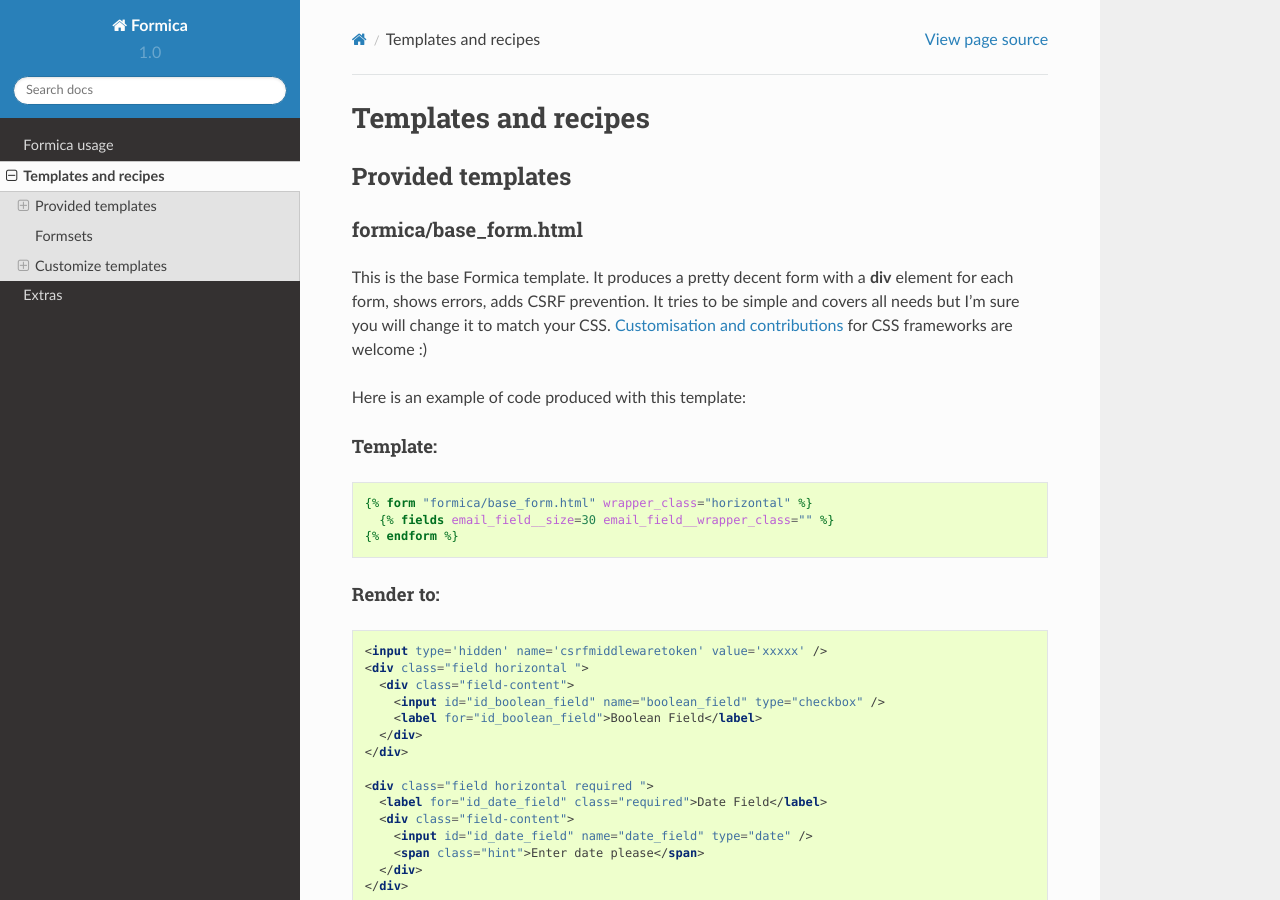
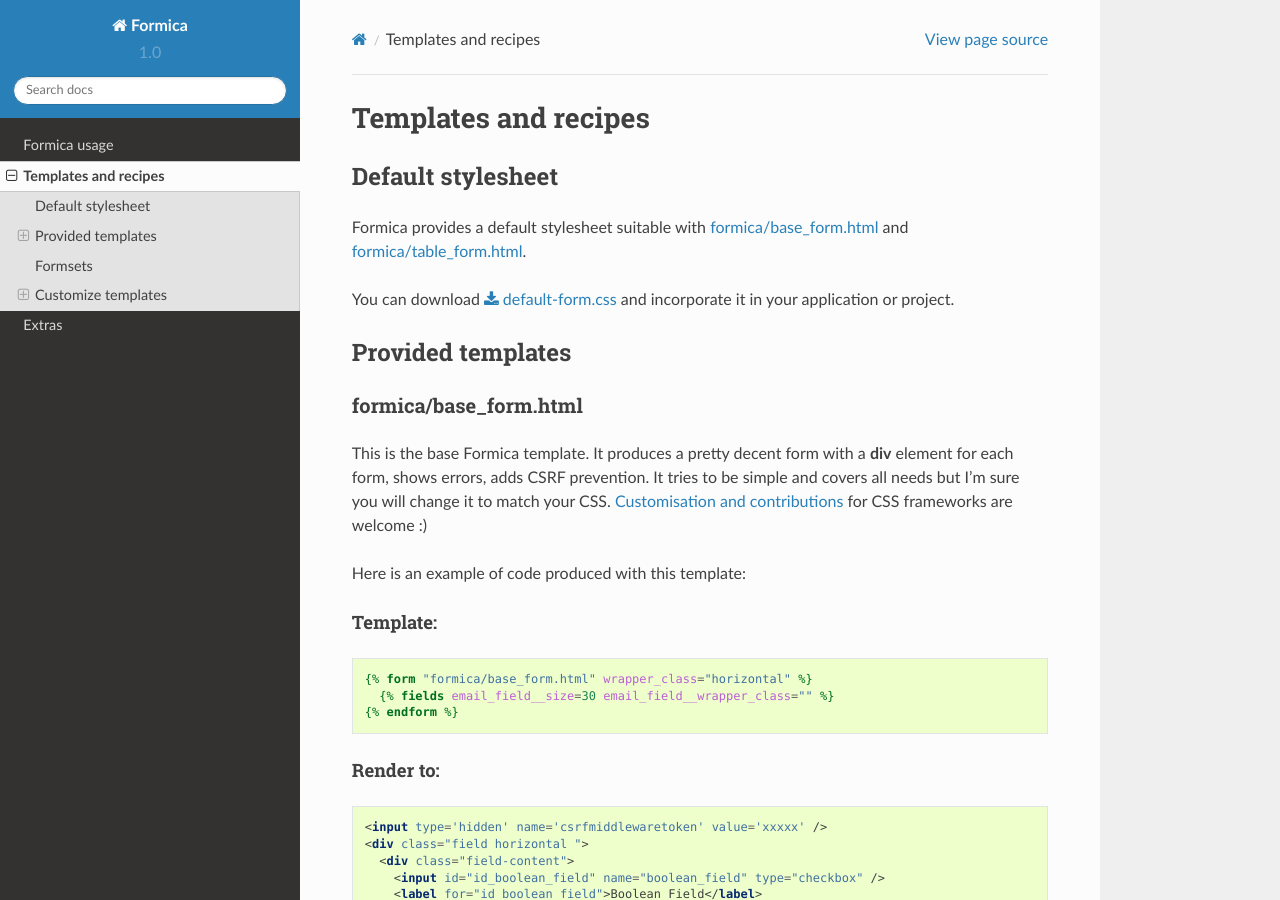
Before and after one commit to olivier-m/formica, a Sphinx documentation site: the page built from docs/templates.rst, in a window 1280 px wide and 900 px high. Built offline with Sphinx 7.4.7 and the Read the Docs theme 2.0.0, drawn with Linux system fonts in a browser that asks for light colours; some of the changed text lies outside the part shown.

```diff
--- a/docs/index.rst
+++ b/docs/index.rst
@@ -22,6 +22,11 @@
 Formica design is heavily based on `Formulation <https://github.com/funkybob/formulation/>`_, a very
 lightweight, yet powerful, solution based on template blocks. All credits should go to
 `Curtis Maloney <https://github.com/funkybob>`_ for this impressive and simple idea.
+
+.. note::
+
+  If you're in a hurry and just want to see how it looks and how it works, there's a
+  :ref:`demonstration project <demo>` for you.
 
 A simple example
 ================
--- a/docs/templates.rst
+++ b/docs/templates.rst
@@ -1,6 +1,16 @@
 =====================
 Templates and recipes
 =====================
+
+Default stylesheet
+==================
+
+Formica provides a default stylesheet suitable with `formica/base_form.html`_ and
+`formica/table_form.html`_.
+
+You can download :download:`default-form.css <../demo-project/static/default-form.css>`
+and incorporate it in your application or project.
+
 
 Provided templates
 ==================
@@ -163,6 +173,9 @@
 You need only 3 templates blocks to render templates with Formica. Here are their descriptions and
 context they receive.
 
+If you plan to make your own Formica template, a good start would be to run (and hack) the
+:ref:`demonstration project <demo>`.
+
 form
 ****
 
```
Also changed, not shown: docs/extras.rst (+74 -1 lines).
